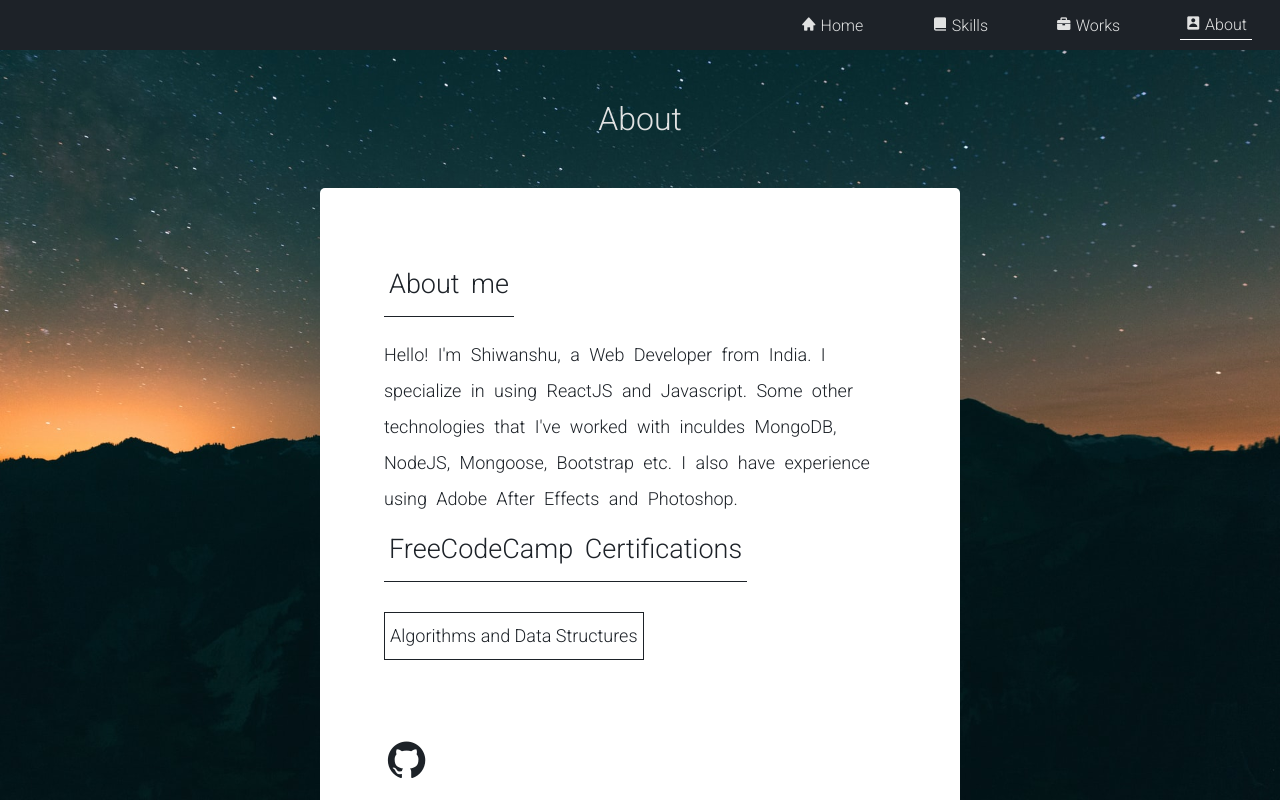
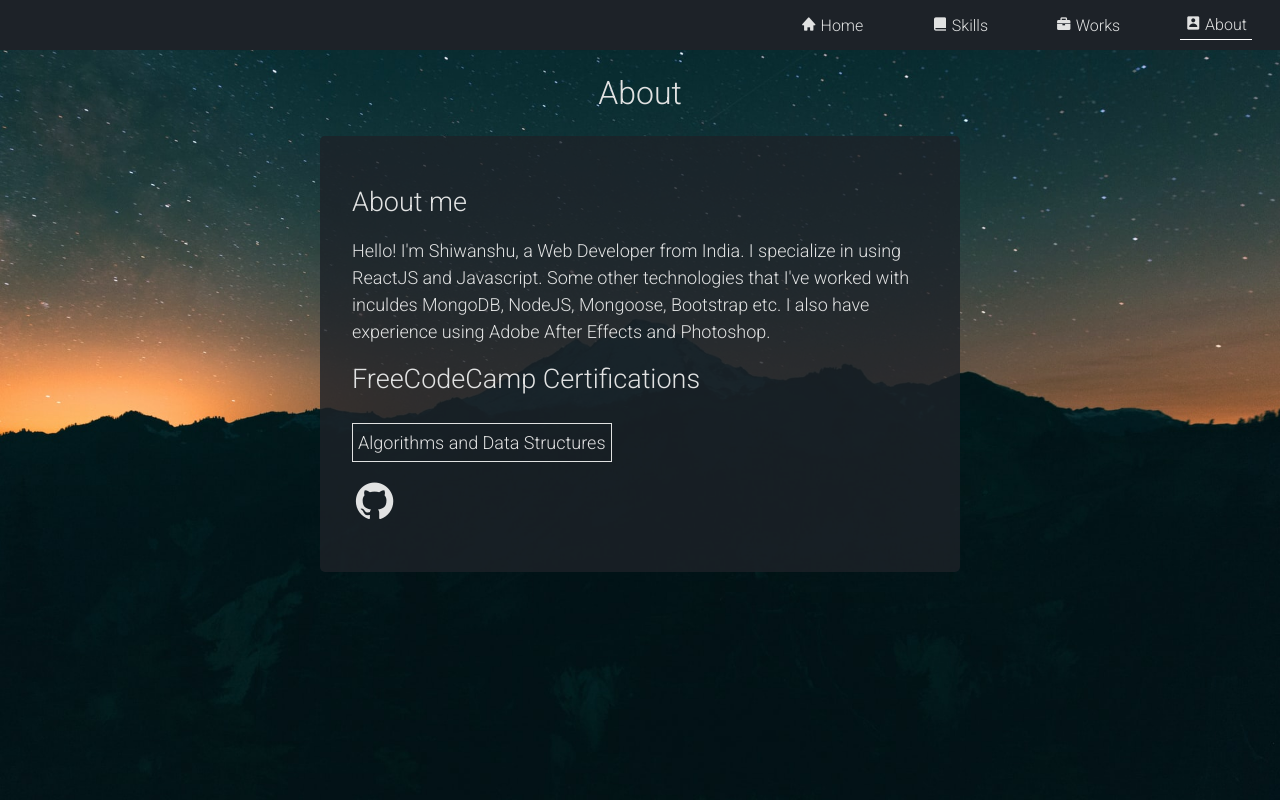
Before and after one commit to shiwanshudev/portfolio, a React (Create React App) app: page /about in a window 1280 px wide. Shown: the top 800 px of the page. Built offline with nearby package versions, Linux system fonts and the light colour scheme.

Commit message:
updated works and styles

```diff
--- a/src/components/About.css
+++ b/src/components/About.css
@@ -1,48 +1,46 @@
 .about-section {
   width: 50vw;
-  margin: 0 auto 100px auto;
-  background: #fff;
-  color: var(--primary-color);
-  padding: 5vw;
-  line-height: 2;
+  margin: 0 auto;
+  background-color: rgba(29, 34, 40, 0.8);
+  color: var(--text-color);
+  padding: 2rem;
+  line-height: 1.5;
   border-radius: 5px;
   font-size: 18px;
-  word-spacing: 5px;
   font-weight: 300;
 }
 
+
+.about-h1{
+  padding: 1.5rem;
+}
 .about-title {
-  border-bottom: 1px solid var(--primary-color);
   display: inline-block;
-  padding: 5px;
   font-weight: 300;
-  margin-bottom: 20px;
 }
 .cert a {
   text-decoration: none;
-  border: 1px solid var(--primary-color);
+  border: 1px solid var(--text-color);
   padding: 5px;
   margin: 10px 0;
   display: inline-block;
-  color: var(--primary-color);
+  color: var(--text-color);
   transition: all 0.2s;
   word-spacing: normal;
 }
 .cert a:hover {
-  background-color: var(--primary-color);
-  color: #fff;
+  background-color: var(--secondary-color);
+  border: 1px solid var(--secondary-color);
 }
 
 .cert li {
   list-style: none;
 }
-.contact-icons {
-  margin-top: 50px;
-}
+
 .contact-icons a {
   font-size: 45px;
   margin-right: 10px;
-  color: var(--primary-color);
+  color: var(--text-color);
   text-decoration: none;
 }
 .contact-icons a:hover {
--- a/src/components/About.js
+++ b/src/components/About.js
@@ -2,7 +2,7 @@ import "./About.css";
 export default function About(props) {
   return (
     <div className="about-container">
-      <h1>About</h1>
+      <h1 className="about-h1">About</h1>
       <section className="about-section">
         <h2 className="about-title">About me</h2>
         <p className="about-text">
@@ -25,7 +25,7 @@ export default function About(props) {
         </ul>
         <div className="contact-icons">
           <a href="https://github.com/shiwanshudev" rel="noreferrer" target="_blank">
-            <i class="bx bxl-github"></i>
+            <i className="bx bxl-github"></i>
           </a>
         </div>
       </section>
--- a/src/components/Card.css
+++ b/src/components/Card.css
@@ -1,5 +1,5 @@
 .card {
-  background-color: var(--primary-color);
+  background-color: rgba(29, 34, 40, 0.8);
   color: var(--text-color);
 
   width: 300px;
--- a/src/components/Home.css
+++ b/src/components/Home.css
@@ -51,4 +51,5 @@
 .btn:hover {
   border: 1px solid var(--secondary-color);
   background-color: var(--secondary-color);
+  color: var(--primary-color);
 }
--- a/src/components/Navbar.css
+++ b/src/components/Navbar.css
@@ -37,6 +37,7 @@
   background: var(--secondary-color);
   color: var(--primary-color);
 }
+
 .hamburger {
   display: none;
 }
--- a/src/components/Skills.css
+++ b/src/components/Skills.css
@@ -6,7 +6,7 @@
 
 .skill-card {
   width: 180px;
-  margin: 20px;
+  margin: 3rem;
 }
 
 .skill-card p {
@@ -21,4 +21,5 @@
   justify-content: center;
   align-items: center;
   flex-wrap: wrap;
+  align-content: center;
 }
--- a/src/components/Works.js
+++ b/src/components/Works.js
@@ -12,7 +12,7 @@ const projectsArr = [
       "Application created as a minor project for University which manages items in the Grocery Store and generates invoices.",
     link: "https://sales-invoice-mern.netlify.app/",
 
-    github: ""
+    github: "https://github.com/shiwanshudev/mern-invoice-app"
   },
   {
     title: "Marked Previewer",
@@ -29,7 +29,7 @@ const projectsArr = [
     desc:
       "Side project created for practicing my skills. The application uses ReactJS, Open Trivia DB API, Axios and Bootstrap.",
     link: "https://dynamicquizreact.netlify.app/",
-    github: 'link'
+    github: 'https://github.com/shiwanshudev/quiz-app'
   },
 ];
 export default function Works(props) {
--- a/src/index.css
+++ b/src/index.css
@@ -14,12 +14,12 @@ code {
   /* --primary-color: #880e4f; */
   --primary-color: #1d2228;
   /* --secondary-color: #560027; */
-  --secondary-color: #fb8122;
+  --secondary-color: #ff6a3d;
   --text-color: #e1e2e2;
 }
 
 html {
-  background-color: #162b32;
+  /* background-color: var(--primary-color); */
   background: url("./images/image.jpg") no-repeat center center fixed;
   -webkit-background-size: cover;
   -moz-background-size: cover;
```
Also changed, not shown: src/setupTests.js (deleted, +0 -5 lines).
